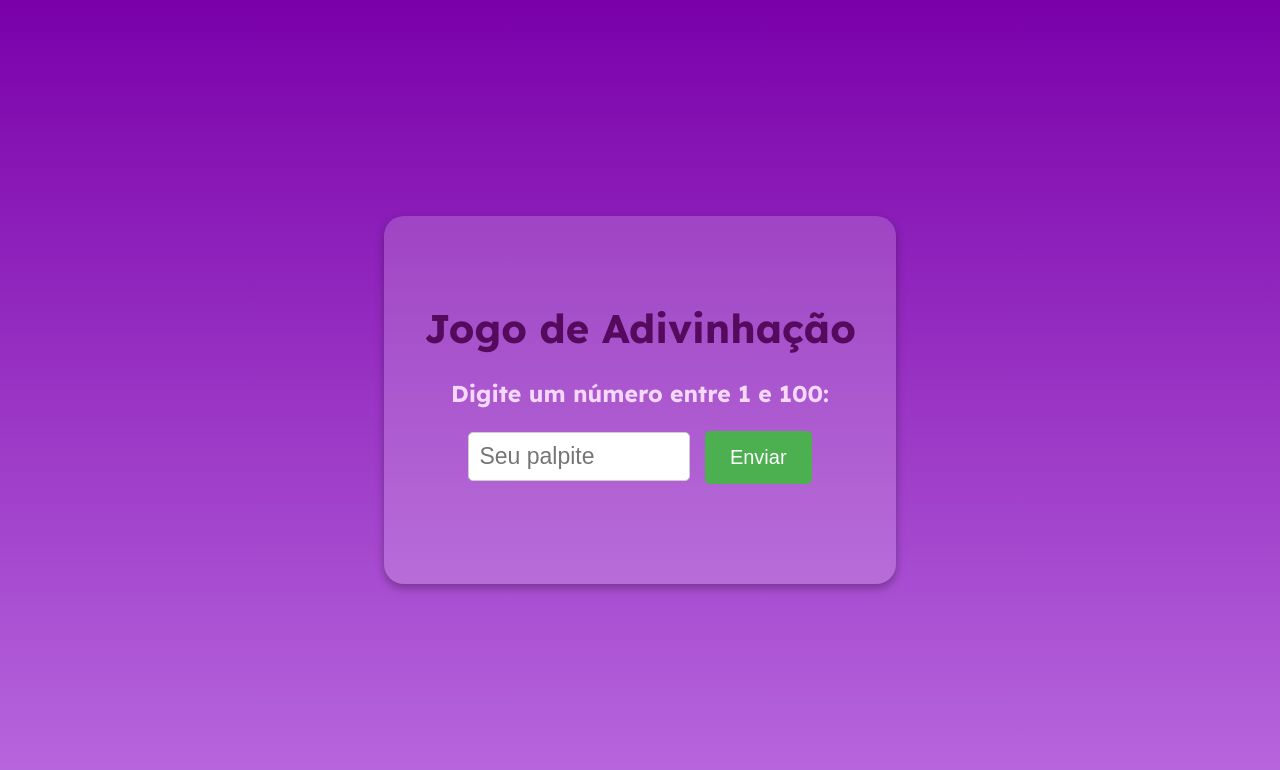
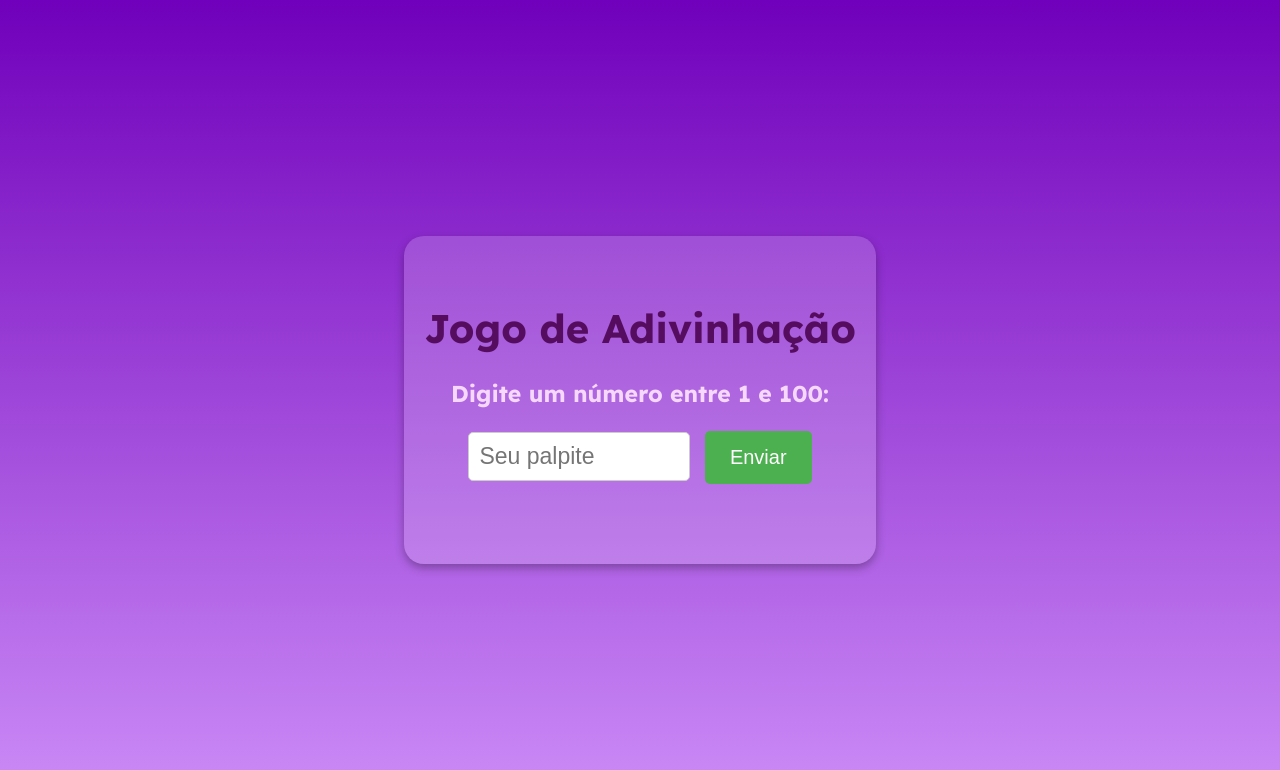
Before and after one commit to HelenaHagsma/Jogo_Adivinhacao, a plain HTML site: page index.html in a window 1280 px wide. Drawn offline with Linux system fonts and the light colour scheme.

Commit message:
Colors v1

```diff
--- a/css/ex00.css
+++ b/css/ex00.css
@@ -2,7 +2,7 @@
 
 body {
   font-family: "Lexend", sans-serif;
-  background: linear-gradient(to top, rgb(185, 105, 223), rgb(122, 0, 170));
+  background: linear-gradient(to top, rgb(204, 140, 247), rgb(112, 0, 187));
   background-position: center;
   background-size: cover;
   display: flex;
@@ -14,7 +14,7 @@ body {
 
 .container {
   background-color: #ffffff2d;
-  padding: 60px 40px;
+  padding: 40px 20px;
   border-radius: 20px;
   text-align: center;
   box-shadow: 0 4px 10px rgba(0, 0, 0, 0.3);
```
